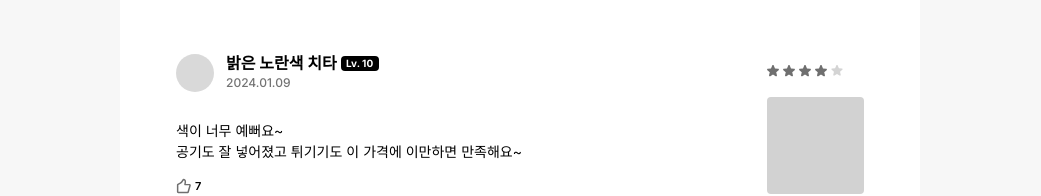
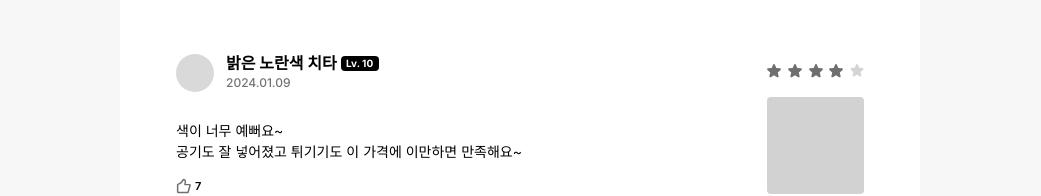
Before and after one commit to uju-in/lime-frontend, a Next.js app: page /items/1 in a window 1280 px wide. Shown: the part 613-809 px from the top of the page, without its empty margins (120-1161 px from the left). Built offline with nearby package versions, Linux system fonts and the light colour scheme.

Commit message:
design: 평점 간격 조정

```diff
--- a/src/app/(route)/items/[itemID]/_component/Review.tsx
+++ b/src/app/(route)/items/[itemID]/_component/Review.tsx
@@ -37,39 +37,39 @@ export default function Review() {
         </div>
       </div>
       <div className="flex h-[140px] w-[150px] flex-col items-end justify-between">
-        <div className="flex h-[33px] w-[97px]">
+        <div className="flex h-[33px] w-[97px] justify-between">
           <Image
-            className="mr-1 cursor-pointer"
-            width={12}
-            height={12}
+            className="cursor-pointer"
+            width={14}
+            height={14}
             src="/image/icon/icon-filled_star.svg"
             alt="grade"
           />
           <Image
-            className="mr-1 cursor-pointer"
-            width={12}
-            height={12}
+            className="cursor-pointer"
+            width={14}
+            height={14}
             src="/image/icon/icon-filled_star.svg"
             alt="grade"
           />
           <Image
-            className="mr-1 cursor-pointer"
-            width={12}
-            height={12}
+            className="cursor-pointer"
+            width={14}
+            height={14}
             src="/image/icon/icon-filled_star.svg"
             alt="grade"
           />
           <Image
-            className="mr-1 cursor-pointer"
-            width={12}
-            height={12}
+            className="cursor-pointer"
+            width={14}
+            height={14}
             src="/image/icon/icon-filled_star.svg"
             alt="grade"
           />
           <Image
-            className="mr-1 cursor-pointer"
-            width={12}
-            height={12}
+            className="cursor-pointer"
+            width={14}
+            height={14}
             src="/image/icon/icon-empty_star.svg"
             alt="grade"
           />
```
